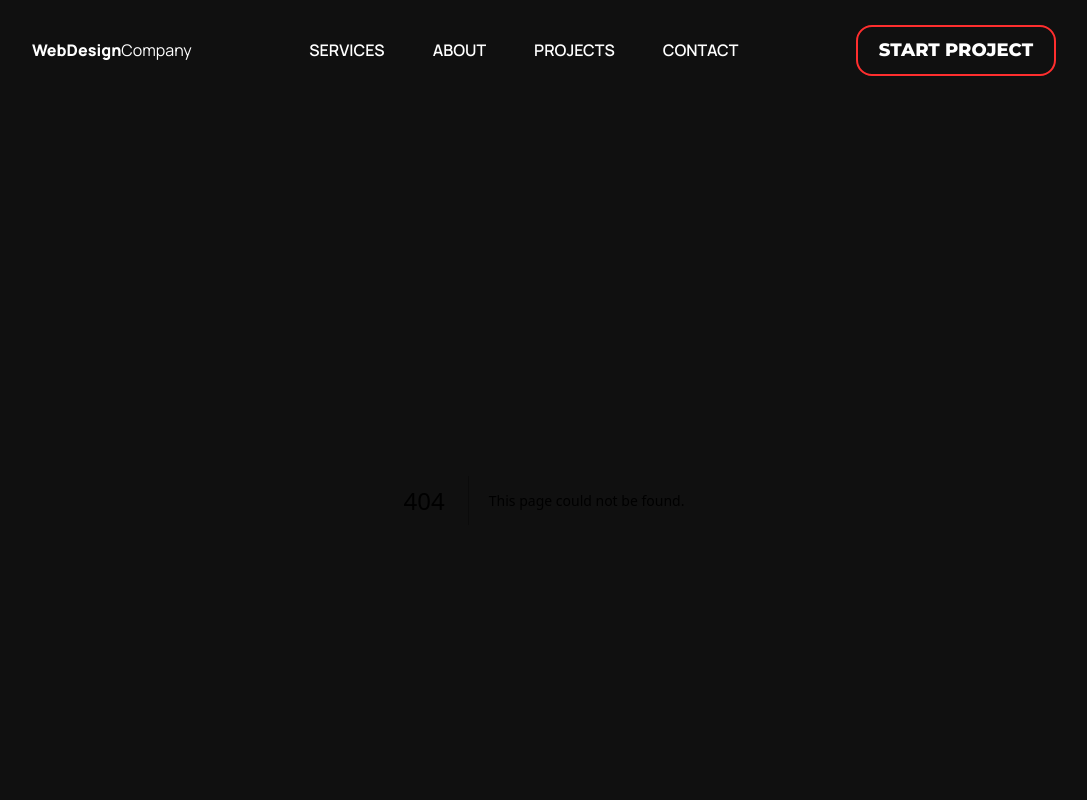
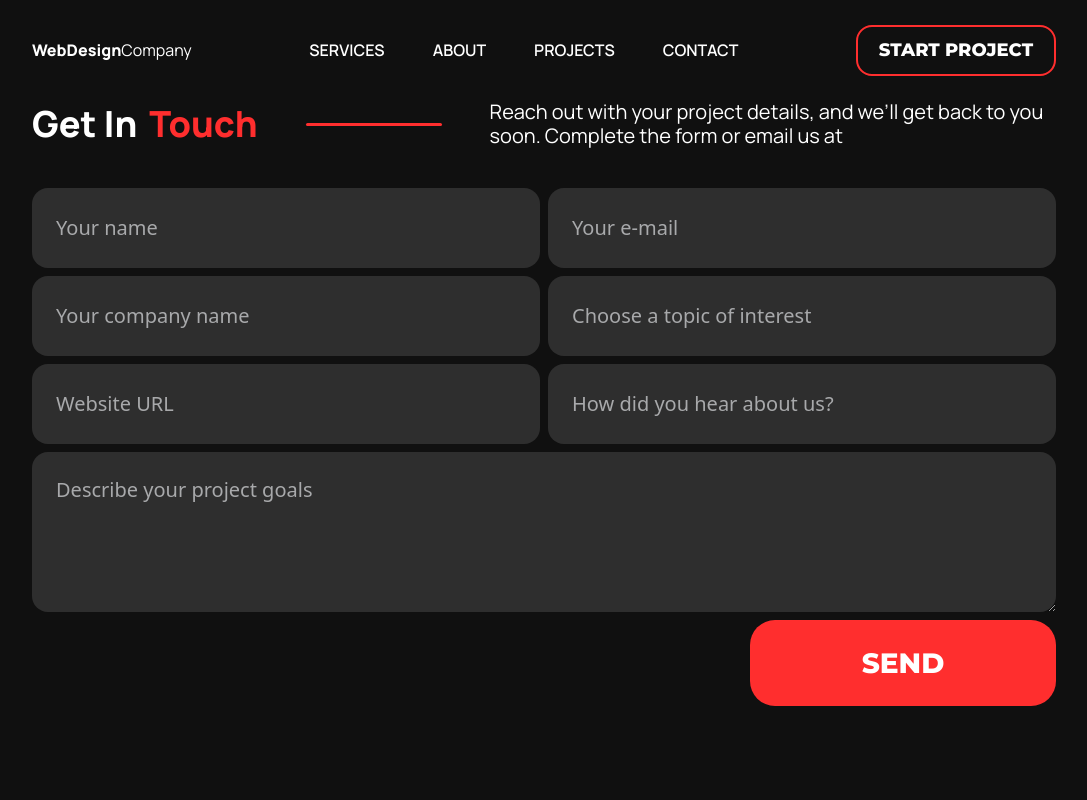
Before and after one commit to martins87/wdc-site, a Next.js app: page /contact in a window 1280 px wide. Before the commit this address had no page. Shown: the top 800 px of the page, without its empty margins (96-1183 px from the left). Built offline with nearby package versions, Linux system fonts and the light colour scheme.

Commit message:
add contact page

```diff
--- /dev/null
+++ b/app/(pages)/contact/page.tsx
@@ -0,0 +1,30 @@
+import Container from "@/app/components/Container";
+import SectionTitle from "@/app/components/SectionTitle";
+import Input from "@/app/components/Input";
+import Textarea from "@/app/components/Textarea";
+import Button from "@/app/components/Button";
+
+const Contact = () => {
+  return (
+    <Container>
+      <SectionTitle
+        inWhite="Get In"
+        inRed="Touch"
+        description="Reach out with your project details, and we’ll get back to you soon. Complete the form or email us at"
+      />
+
+      <div className="w-full grid grid-cols-1 sm:grid-cols-2 gap-2">
+        <Input placeholder="Your name" />
+        <Input placeholder="Your e-mail" />
+        <Input placeholder="Your company name" />
+        <Input placeholder="Choose a topic of interest" />
+        <Input placeholder="Website URL" />
+        <Input placeholder="How did you hear about us?" />
+      </div>
+      <Textarea placeholder="Describe your project goals" />
+      <Button className="mt-2 ml-auto" label="SEND" size="big" />
+    </Container>
+  );
+};
+
+export default Contact;
--- /dev/null
+++ b/app/components/Input.tsx
@@ -0,0 +1,28 @@
+"use client";
+
+import { FC, useState } from "react";
+
+type InputProps = {
+  placeholder: string;
+};
+
+const Input: FC<InputProps> = ({ placeholder }) => {
+  const [value, setValue] = useState<string>("");
+
+  const onInput = (e: any) => {
+    const v: string = e.target.value;
+    setValue(v);
+  };
+
+  return (
+    <input
+      className="min-h-20 py-2 px-6 outline-none bg-card_background rounded-2xl text-white text-xl placeholder:text-custom_gray"
+      type="text"
+      value={value}
+      onChange={onInput}
+      placeholder={placeholder}
+    />
+  );
+};
+
+export default Input;
--- /dev/null
+++ b/app/components/Textarea.tsx
@@ -0,0 +1,27 @@
+"use client";
+
+import { FC, useState } from "react";
+
+type TextareaProps = {
+  placeholder: string;
+};
+
+const Textarea: FC<TextareaProps> = ({ placeholder }) => {
+  const [value, setValue] = useState<string>("");
+
+  const onInput = (e: any) => {
+    const v: string = e.target.value;
+    setValue(v);
+  };
+
+  return (
+    <textarea
+      className="w-full min-h-40 mt-2 py-6 pb-2 px-6 outline-none bg-card_background rounded-2xl text-white text-xl placeholder:text-custom_gray"
+      value={value}
+      onChange={onInput}
+      placeholder={placeholder}
+    />
+  );
+};
+
+export default Textarea;
```
